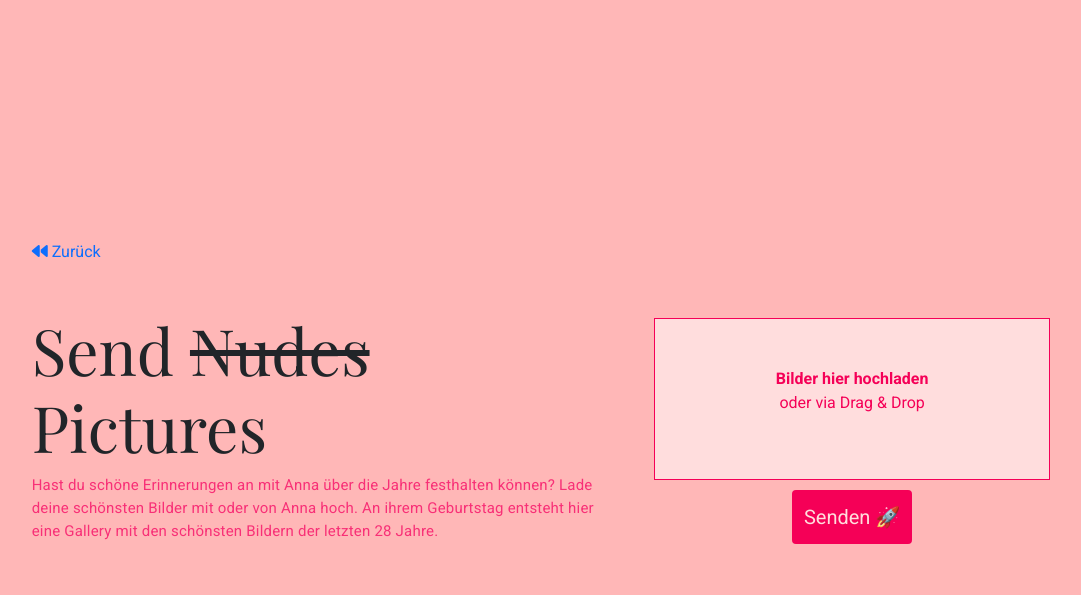
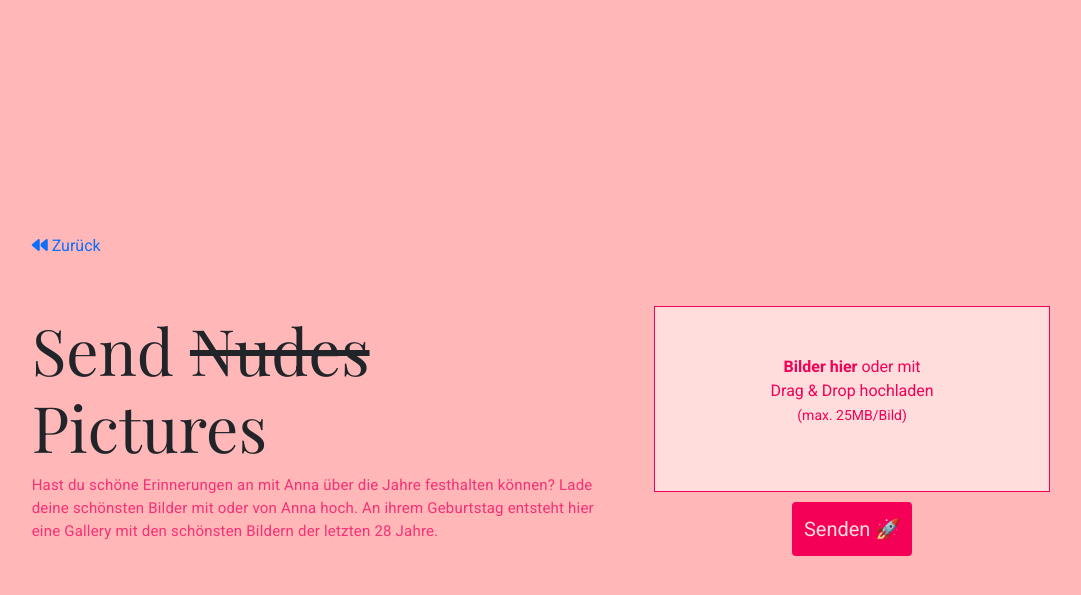
Before and after one commit to AJaeck/python-bday-app, a Flask app: page /send-pics in a window 1280 px wide. Shown: the top 595 px of the page, without its empty margins (99-1180 px from the left). Run offline with Flask 2, Linux system fonts and the light colour scheme; some libraries are stand-ins or nearby versions.

Commit message:
minor changes

```diff
--- a/app.py
+++ b/app.py
@@ -76,7 +76,7 @@ def send_pics():
         images = form.file.data
         image_numbers = 0
         for i in images:
-            image_numbers = 1
+            image_numbers = 0
             # Image save to static image folder
             image_filename = secure_filename(i.filename)
             image_name = str(uuid.uuid1()) + "_" + image_filename
--- a/templates/send-pics.html
+++ b/templates/send-pics.html
@@ -24,9 +24,10 @@
           <div id="box" class="p-4 p-md-5" style="border: 1px solid #f50057; background-color: #ffdddd">
             <input class="box__file" type="file" name="file" id="input" onchange="handleFiles(this.files)" multiple />
             <label for="file"
-              ><strong id="fileSelect" class="link-slider" style="cursor: pointer">Bilder hier hochladen</strong><br />
-              oder via Drag & Drop</label
-            >
+              ><strong id="fileSelect" class="link-slider" style="cursor: pointer">Bilder hier</strong> oder mit<br />
+              Drag & Drop hochladen<br />
+              <small>(max. 25MB/Bild)</small>
+            </label>
             <div id="fileList">
               <p></p>
             </div>
--- a/templates/versand.html
+++ b/templates/versand.html
@@ -1,6 +1,6 @@
 {% extends "base.html" %} {% block content %}
 <body>
-  <div class="container text-center">
+  <div class="container container__100 text-center">
     <h1>Das hat geklappt {{ name }}</h1>
     <p class="text-center">
       Bevor deine Glückwünsche abgeschickt werden können, musst du deine E-Mail Adresse bestätigen. Du solltest hierfür eine Bestätigungsmail an {{ email }} erhalten haben.
```
